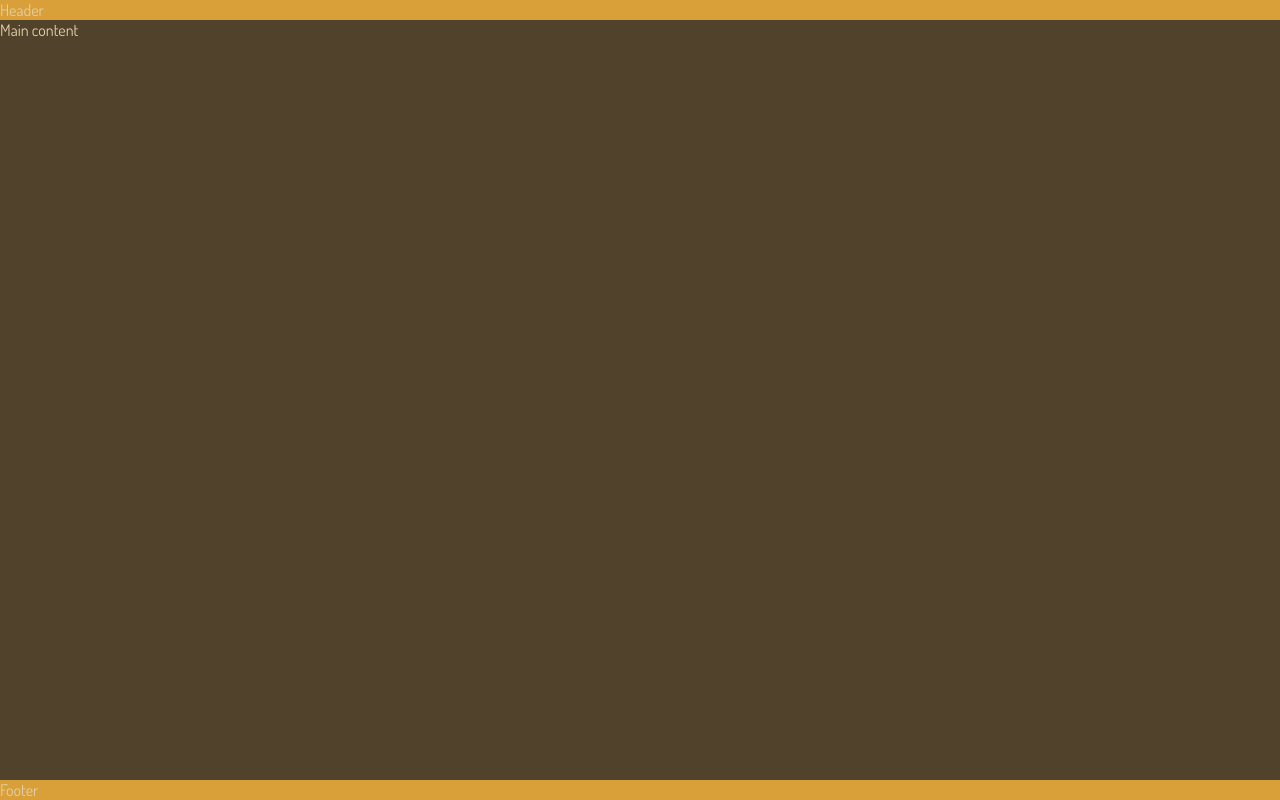
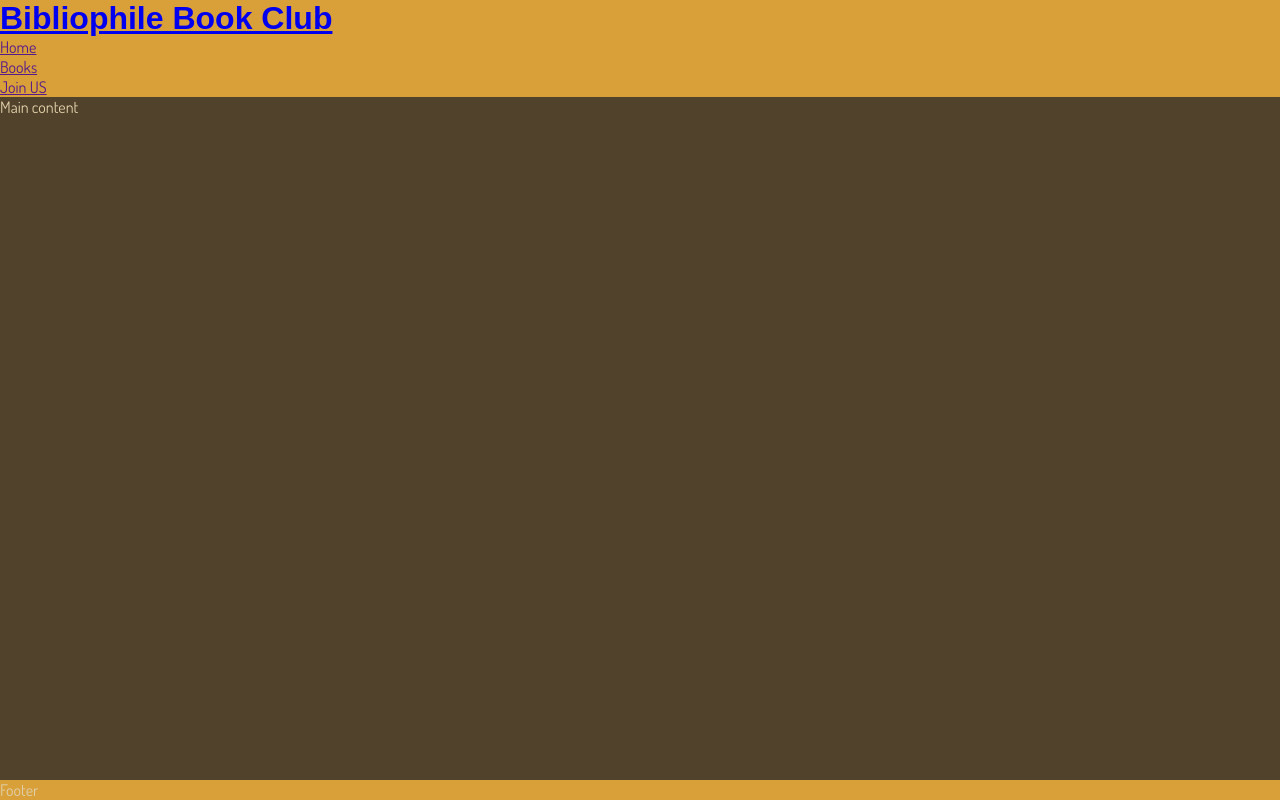
Before and after one commit to Elizadoeslots/Bibliophile-Book-Club, a plain HTML site: page index.html in a window 1280 px wide. Drawn offline with Linux system fonts and the light colour scheme; a web font is replaced by a local one.

Commit message:
Create navigation logo and menu

```diff
--- a/assets/css/style.css
+++ b/assets/css/style.css
@@ -15,9 +15,13 @@ body {
 }
 
 }
+h1 {
+    font-family: 'Madimi One', sans-serif;
+}
 /* Header */
 header {
     background-color: #d99F39;
+
 }
 
 /* Main content */
--- a/index.html
+++ b/index.html
@@ -17,7 +17,24 @@
 </head>
 <body>
      <!-- Header -->
-     <header>Header</header>
+     <header>
+     <a href="index.html">
+        <h1 id="logo">Bibliophile Book Club</h1>
+        <nav>
+            <ul>
+                <li>
+                    <a href="">Home</a>
+                </li>
+                <li>
+                    <a href="">Books</a>
+                </li>
+                <li>
+                    <a href="">Join US</a>
+                </li>
+            </ul>
+        </nav>
+    </a>
+    </header>
 
      <!-- Main content -->
      <main>Main content</main>
```
